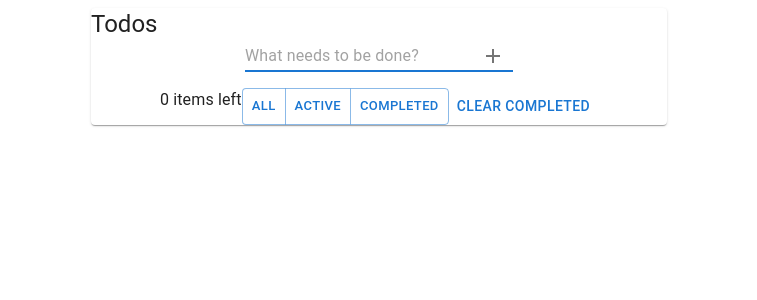
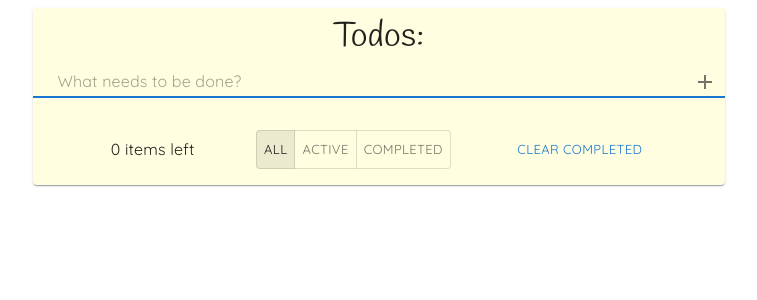
Before and after one commit to a-dylean/todos-app, a React (Create React App) app: page / in a window 1280 px wide. Shown: the top 300 px of the page, without its empty margins (261-1018 px from the left). Built offline with nearby package versions, Linux system fonts and the light colour scheme.

Commit message:
Added theme and customized styling

```diff
--- a/public/index.html
+++ b/public/index.html
@@ -6,25 +6,15 @@
     <meta name="viewport" content="width=device-width, initial-scale=1" />
     <meta name="theme-color" content="#000000" />
     <meta
-      name="description"
-      content="Web site created using create-react-app"
+      name="Todos"
+      content="Todos app"
     />
     <link rel="apple-touch-icon" href="%PUBLIC_URL%/logo192.png" />
-    <!--
-      manifest.json provides metadata used when your web app is installed on a
-      user's mobile device or desktop. See https://developers.google.com/web/fundamentals/web-app-manifest/
-    -->
     <link rel="manifest" href="%PUBLIC_URL%/manifest.json" />
-    <!--
-      Notice the use of %PUBLIC_URL% in the tags above.
-      It will be replaced with the URL of the `public` folder during the build.
-      Only files inside the `public` folder can be referenced from the HTML.
-
-      Unlike "/favicon.ico" or "favicon.ico", "%PUBLIC_URL%/favicon.ico" will
-      work correctly both with client-side routing and a non-root public URL.
-      Learn how to configure a non-root public URL by running `npm run build`.
-    -->
-    <title>React App</title>
+    <link rel="preconnect" href="https://fonts.googleapis.com">
+<link rel="preconnect" href="https://fonts.gstatic.com" crossorigin>
+<link href="https://fonts.googleapis.com/css2?family=Handlee&family=Quicksand&display=swap" rel="stylesheet">
+    <title>Todos App</title>
   </head>
   <body>
     <noscript>You need to enable JavaScript to run this app.</noscript>
--- a/src/app/App.tsx
+++ b/src/app/App.tsx
@@ -1,11 +1,4 @@
-import {
-  Box,
-  Button,
-  ButtonGroup,
-  Container,
-  Paper,
-  Typography,
-} from "@mui/material";
+import { Container, Paper, Typography } from "@mui/material";
 import { useEffect, useState } from "react";
 import { Task } from "./interfaces";
 import { InputForm } from "../components/inputForm";
@@ -24,11 +17,30 @@ const App = () => {
 
   return (
     <Container>
-      <Paper sx={{ m: "0 auto", width: "50%" }}>
-        <Typography variant="h5">Todos</Typography>
-        <InputForm allTasks={allTasks} setTasks={setTasks}/>
-        <TasksList allTasks={allTasks} activeTasks={activeTasks} mode={mode} setTasks={setTasks}/>
-        <BottomMenu setFilter={setFilter} setTasks={setTasks} allTasks={allTasks} activeTasks={activeTasks}/>
+      <Paper
+        sx={{
+          m: "0 auto",
+          width: { xs: "100%", sm: "60%" },
+          backgroundColor: "#fffee0",
+        }}
+      >
+        <Typography align="center" variant="h4" sx={{ p: 1 }}>
+          Todos:
+        </Typography>
+        <InputForm allTasks={allTasks} setTasks={setTasks} />
+        <TasksList
+          allTasks={allTasks}
+          activeTasks={activeTasks}
+          mode={mode}
+          setTasks={setTasks}
+        />
+        <BottomMenu
+          filter={filter}
+          setFilter={setFilter}
+          setTasks={setTasks}
+          allTasks={allTasks}
+          activeTasks={activeTasks}
+        />
       </Paper>
     </Container>
   );
--- a/src/app/interfaces.ts
+++ b/src/app/interfaces.ts
@@ -24,4 +24,5 @@ export interface BottomMenuProps {
   setTasks: React.Dispatch<React.SetStateAction<Task[]>>;
   allTasks: Task[];
   activeTasks: Task[];
+  filter: string;
 }
--- /dev/null
+++ b/src/app/theme.ts
@@ -0,0 +1,20 @@
+import { createTheme } from "@mui/material/styles";
+
+export const theme = createTheme({
+  palette: {},
+  typography: {
+    allVariants: {
+      fontFamily: "Quicksand",
+    },
+    h4: {
+      fontFamily: "Handlee",
+    },
+  },
+  components: {
+    MuiIconButton: {
+      defaultProps: {
+        disableRipple: true,
+      },
+    },
+  },
+});
--- a/src/components/bottomMenu.tsx
+++ b/src/components/bottomMenu.tsx
@@ -1,25 +1,53 @@
-import { Box, Typography, ButtonGroup, Button } from "@mui/material"
+import {
+  Box,
+  Typography,
+  Button,
+  ToggleButtonGroup,
+  ToggleButton,
+} from "@mui/material";
 import { BottomMenuProps } from "../app/interfaces";
 
-export const BottomMenu =({setFilter, setTasks, activeTasks, allTasks}: BottomMenuProps) => {
-    const handleClick = (event: React.MouseEvent<HTMLElement>, param: string) => {
-        setFilter(param);
+export const BottomMenu = ({
+  filter,
+  setFilter,
+  setTasks,
+  activeTasks,
+  allTasks,
+}: BottomMenuProps) => {
+  const handleChange = (
+    event: React.MouseEvent<HTMLElement>,
+    newparam: string
+  ) => {
+    setFilter(newparam);
   };
-
   const handleClearButton = () => {
     setTasks(allTasks.filter((obj) => obj.active === true));
   };
   return (
-        <Box sx={{ display: "flex", justifyContent: "center" }}>
-          <Typography>{activeTasks.length} items left</Typography>
-          <ButtonGroup size="small">
-            <Button onClick={(e) => handleClick(e, "all")}>All</Button>
-            <Button onClick={(e) => handleClick(e, "active")}>Active</Button>
-            <Button onClick={(e) => handleClick(e, "completed")}>
-              Completed
+    <Box
+      sx={{
+        display: "flex",
+        justifyContent: "space-evenly",
+        alignItems: "center",
+        p: 2,
+      }}
+    >
+      <Typography sx={{ display: { xs: "none", sm: "block" } }}>
+        {activeTasks.length} items left
+      </Typography>
+      <ToggleButtonGroup
+        size="small"
+        value={filter}
+        onChange={handleChange}
+        exclusive
+      >
+        <ToggleButton value="all">All</ToggleButton>
+        <ToggleButton value="active">Active</ToggleButton>
+        <ToggleButton value="completed">Completed</ToggleButton>
+      </ToggleButtonGroup>
+      <Button size="small" onClick={handleClearButton}>
+        Clear completed
       </Button>
-          </ButtonGroup>
-          <Button onClick={handleClearButton}>Clear completed</Button>
     </Box>
-    )
-}
+  );
+};
--- a/src/components/inputForm.tsx
+++ b/src/components/inputForm.tsx
@@ -27,9 +27,11 @@ export const InputForm = ({ allTasks, setTasks }: InputFormProps) => {
     <form onSubmit={handleSubmit(onSubmit)}>
       <FormControl sx={{ display: "flex", alignItems: "center" }}>
         <Input
+          sx={{ pl: 3 }}
           required
           id="task"
           autoFocus
+          fullWidth
           placeholder="What needs to be done?"
           {...register("task")}
           onChange={(e) => setNewTask(e.target.value)}
--- a/src/index.tsx
+++ b/src/index.tsx
@@ -1,14 +1,18 @@
-import React from 'react';
-import ReactDOM from 'react-dom/client';
-import App from './app/App';
-import reportWebVitals from './reportWebVitals';
+import React from "react";
+import ReactDOM from "react-dom/client";
+import App from "./app/App";
+import reportWebVitals from "./reportWebVitals";
+import { theme } from "./app/theme";
+import { ThemeProvider } from "@mui/material";
 
 const root = ReactDOM.createRoot(
-  document.getElementById('root') as HTMLElement
+  document.getElementById("root") as HTMLElement
 );
 root.render(
   <React.StrictMode>
-    <App />
+    <ThemeProvider theme={theme}>
+      <App />
+    </ThemeProvider>
   </React.StrictMode>
 );
 
```
Lines whose indentation alone changed are shown as unchanged.
